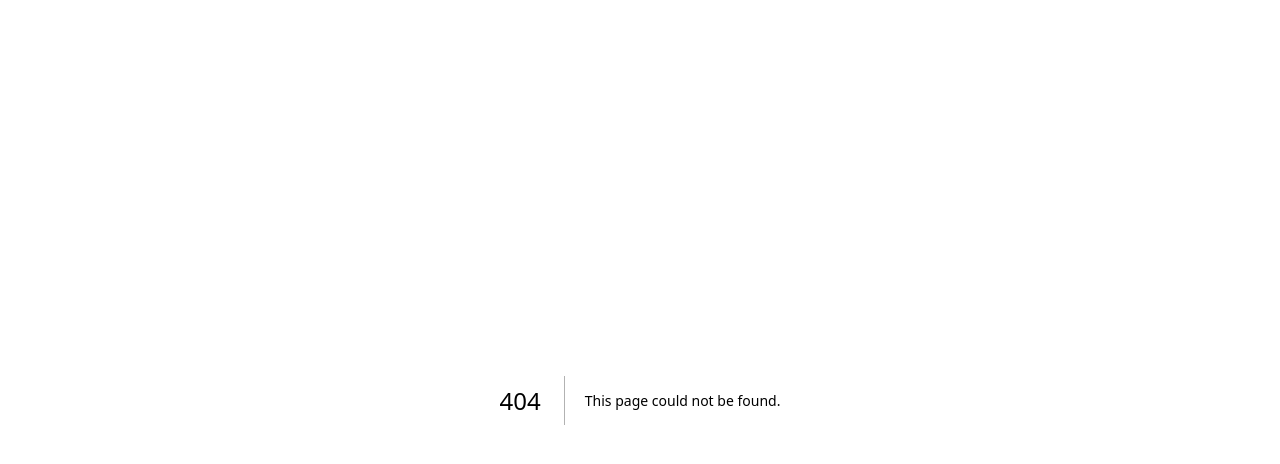
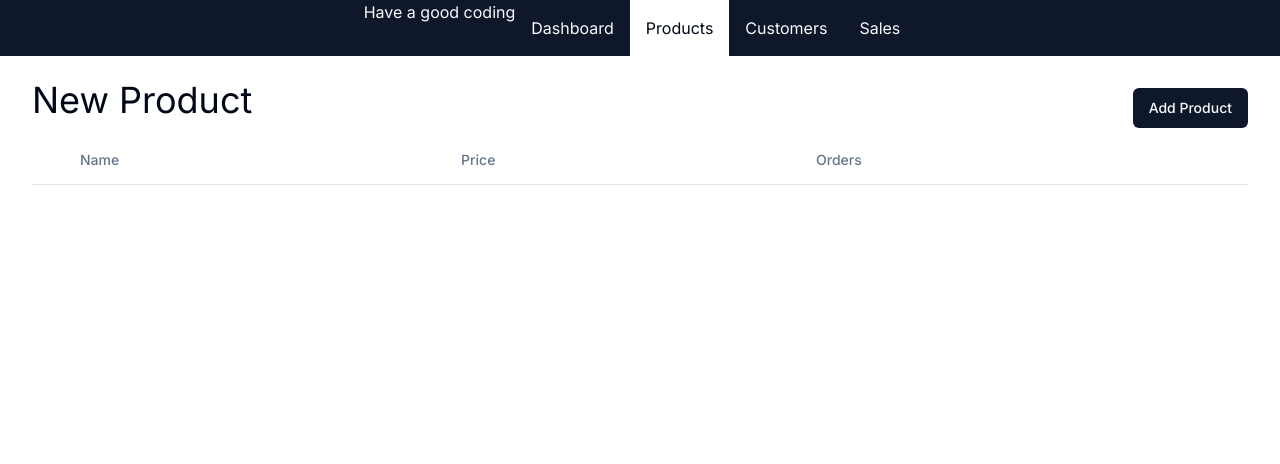
Before and after one commit to thehsadowte/webstore, a Next.js app: page /admin/products in a window 1280 px wide. Before the commit this address had no page. Shown: the top 464 px of the page. Built offline with nearby package versions, Linux system fonts and the light colour scheme.

Commit message:
product-page header+start form new product

```diff
--- a/package.json
+++ b/package.json
@@ -10,6 +10,8 @@
   },
   "dependencies": {
     "@prisma/client": "^5.14.0",
+    "@radix-ui/react-label": "^2.0.2",
+    "@radix-ui/react-slot": "^1.0.2",
     "class-variance-authority": "^0.7.0",
     "clsx": "^2.1.1",
     "lucide-react": "^0.379.0",
--- /dev/null
+++ b/src/app/admin/_components/PageHeader.tsx
@@ -0,0 +1,10 @@
+import React from 'react';
+import { ReactNode } from 'react';
+
+type Props = {};
+
+function PageHeader({ children }: { children: ReactNode }) {
+  return <h1 className="text-4xl mb-4">New Product</h1>;
+}
+
+export default PageHeader;
--- /dev/null
+++ b/src/app/admin/_components/ProductForm.tsx
@@ -0,0 +1,15 @@
+'use client';
+
+import { Input } from '@/components/ui/input';
+import { Label } from '@/components/ui/label';
+
+export default function ProductForm() {
+  return (
+    <form>
+      <div>
+        <Label htmlFor="name">Name</Label>
+        <Input type="text" id="text" name="name" required></Input>
+      </div>
+    </form>
+  );
+}
--- a/src/app/admin/page.tsx
+++ b/src/app/admin/page.tsx
@@ -14,7 +14,7 @@
     _count: true,
   });
 
-  await wait(2000);
+  // await wait(2000);
 
   return {
     amount: (data._sum.pricePaidInCents || 0) / 100,
@@ -22,9 +22,9 @@
   };
 }
 
-const wait = (duration: number) => {
-  return new Promise((resolve) => setTimeout(resolve, duration));
-};
+// const wait = (duration: number) => {
+//   return new Promise((resolve) => setTimeout(resolve, duration));
+// };
 
 async function getUserData() {
   const [userCount, orderData] = await Promise.all([
--- /dev/null
+++ b/src/app/admin/products/new/page.tsx
@@ -0,0 +1,16 @@
+import React from 'react';
+import PageHeader from '../../_components/PageHeader';
+import ProductForm from '../../_components/ProductForm';
+
+type Props = {};
+
+function NewProductPage({}: Props) {
+  return (
+    <>
+      <PageHeader>Add Product</PageHeader>
+      <ProductForm />
+    </>
+  );
+}
+
+export default NewProductPage;
--- /dev/null
+++ b/src/app/admin/products/page.tsx
@@ -0,0 +1,48 @@
+import * as React from 'react';
+import PageHeader from '../_components/PageHeader';
+import Link from 'next/link';
+import { Button } from '@/components/ui/button';
+import {
+  Table,
+  TableBody,
+  TableHead,
+  TableHeader,
+  TableRow,
+} from '@/components/ui/table';
+
+// export interface IAppProps {}
+
+export default function Products(props: IAppProps) {
+  return (
+    <>
+      <div className="flex justify-between items-center gap-4">
+        <PageHeader>Products</PageHeader>
+        <Button asChild>
+          <Link href="/admin/products/new">Add Product</Link>
+        </Button>
+      </div>
+      <ProductsTable />
+    </>
+  );
+}
+
+const ProductsTable = () => {
+  return (
+    <Table>
+      <TableHeader>
+        <TableRow>
+          <TableHead className="w-0">
+            <span className="sr-only">Available for Purchase</span>
+          </TableHead>
+          <TableHead>Name</TableHead>
+          <TableHead>Price</TableHead>
+          <TableHead>Orders</TableHead>
+          <TableHead className="w-0">
+            <span className="sr-only">Actions</span>
+          </TableHead>
+        </TableRow>
+      </TableHeader>
+      <TableBody></TableBody>
+    </Table>
+  );
+};
--- /dev/null
+++ b/src/components/ui/button.tsx
@@ -0,0 +1,56 @@
+import * as React from "react"
+import { Slot } from "@radix-ui/react-slot"
+import { cva, type VariantProps } from "class-variance-authority"
+
+import { cn } from "@/lib/utils"
+
+const buttonVariants = cva(
+  "inline-flex items-center justify-center whitespace-nowrap rounded-md text-sm font-medium ring-offset-background transition-colors focus-visible:outline-none focus-visible:ring-2 focus-visible:ring-ring focus-visible:ring-offset-2 disabled:pointer-events-none disabled:opacity-50",
+  {
+    variants: {
+      variant: {
+        default: "bg-primary text-primary-foreground hover:bg-primary/90",
+        destructive:
+          "bg-destructive text-destructive-foreground hover:bg-destructive/90",
+        outline:
+          "border border-input bg-background hover:bg-accent hover:text-accent-foreground",
+        secondary:
+          "bg-secondary text-secondary-foreground hover:bg-secondary/80",
+        ghost: "hover:bg-accent hover:text-accent-foreground",
+        link: "text-primary underline-offset-4 hover:underline",
+      },
+      size: {
+        default: "h-10 px-4 py-2",
+        sm: "h-9 rounded-md px-3",
+        lg: "h-11 rounded-md px-8",
+        icon: "h-10 w-10",
+      },
+    },
+    defaultVariants: {
+      variant: "default",
+      size: "default",
+    },
+  }
+)
+
+export interface ButtonProps
+  extends React.ButtonHTMLAttributes<HTMLButtonElement>,
+    VariantProps<typeof buttonVariants> {
+  asChild?: boolean
+}
+
+const Button = React.forwardRef<HTMLButtonElement, ButtonProps>(
+  ({ className, variant, size, asChild = false, ...props }, ref) => {
+    const Comp = asChild ? Slot : "button"
+    return (
+      <Comp
+        className={cn(buttonVariants({ variant, size, className }))}
+        ref={ref}
+        {...props}
+      />
+    )
+  }
+)
+Button.displayName = "Button"
+
+export { Button, buttonVariants }
--- /dev/null
+++ b/src/components/ui/input.tsx
@@ -0,0 +1,25 @@
+import * as React from "react"
+
+import { cn } from "@/lib/utils"
+
+export interface InputProps
+  extends React.InputHTMLAttributes<HTMLInputElement> {}
+
+const Input = React.forwardRef<HTMLInputElement, InputProps>(
+  ({ className, type, ...props }, ref) => {
+    return (
+      <input
+        type={type}
+        className={cn(
+          "flex h-10 w-full rounded-md border border-input bg-background px-3 py-2 text-sm ring-offset-background file:border-0 file:bg-transparent file:text-sm file:font-medium placeholder:text-muted-foreground focus-visible:outline-none focus-visible:ring-2 focus-visible:ring-ring focus-visible:ring-offset-2 disabled:cursor-not-allowed disabled:opacity-50",
+          className
+        )}
+        ref={ref}
+        {...props}
+      />
+    )
+  }
+)
+Input.displayName = "Input"
+
+export { Input }
--- /dev/null
+++ b/src/components/ui/label.tsx
@@ -0,0 +1,26 @@
+"use client"
+
+import * as React from "react"
+import * as LabelPrimitive from "@radix-ui/react-label"
+import { cva, type VariantProps } from "class-variance-authority"
+
+import { cn } from "@/lib/utils"
+
+const labelVariants = cva(
+  "text-sm font-medium leading-none peer-disabled:cursor-not-allowed peer-disabled:opacity-70"
+)
+
+const Label = React.forwardRef<
+  React.ElementRef<typeof LabelPrimitive.Root>,
+  React.ComponentPropsWithoutRef<typeof LabelPrimitive.Root> &
+    VariantProps<typeof labelVariants>
+>(({ className, ...props }, ref) => (
+  <LabelPrimitive.Root
+    ref={ref}
+    className={cn(labelVariants(), className)}
+    {...props}
+  />
+))
+Label.displayName = LabelPrimitive.Root.displayName
+
+export { Label }
--- /dev/null
+++ b/src/components/ui/table.tsx
@@ -0,0 +1,117 @@
+import * as React from "react"
+
+import { cn } from "@/lib/utils"
+
+const Table = React.forwardRef<
+  HTMLTableElement,
+  React.HTMLAttributes<HTMLTableElement>
+>(({ className, ...props }, ref) => (
+  <div className="relative w-full overflow-auto">
+    <table
+      ref={ref}
+      className={cn("w-full caption-bottom text-sm", className)}
+      {...props}
+    />
+  </div>
+))
+Table.displayName = "Table"
+
+const TableHeader = React.forwardRef<
+  HTMLTableSectionElement,
+  React.HTMLAttributes<HTMLTableSectionElement>
+>(({ className, ...props }, ref) => (
+  <thead ref={ref} className={cn("[&_tr]:border-b", className)} {...props} />
+))
+TableHeader.displayName = "TableHeader"
+
+const TableBody = React.forwardRef<
+  HTMLTableSectionElement,
+  React.HTMLAttributes<HTMLTableSectionElement>
+>(({ className, ...props }, ref) => (
+  <tbody
+    ref={ref}
+    className={cn("[&_tr:last-child]:border-0", className)}
+    {...props}
+  />
+))
+TableBody.displayName = "TableBody"
+
+const TableFooter = React.forwardRef<
+  HTMLTableSectionElement,
+  React.HTMLAttributes<HTMLTableSectionElement>
+>(({ className, ...props }, ref) => (
+  <tfoot
+    ref={ref}
+    className={cn(
+      "border-t bg-muted/50 font-medium [&>tr]:last:border-b-0",
+      className
+    )}
+    {...props}
+  />
+))
+TableFooter.displayName = "TableFooter"
+
+const TableRow = React.forwardRef<
+  HTMLTableRowElement,
+  React.HTMLAttributes<HTMLTableRowElement>
+>(({ className, ...props }, ref) => (
+  <tr
+    ref={ref}
+    className={cn(
+      "border-b transition-colors hover:bg-muted/50 data-[state=selected]:bg-muted",
+      className
+    )}
+    {...props}
+  />
+))
+TableRow.displayName = "TableRow"
+
+const TableHead = React.forwardRef<
+  HTMLTableCellElement,
+  React.ThHTMLAttributes<HTMLTableCellElement>
+>(({ className, ...props }, ref) => (
+  <th
+    ref={ref}
+    className={cn(
+      "h-12 px-4 text-left align-middle font-medium text-muted-foreground [&:has([role=checkbox])]:pr-0",
+      className
+    )}
+    {...props}
+  />
+))
+TableHead.displayName = "TableHead"
+
+const TableCell = React.forwardRef<
+  HTMLTableCellElement,
+  React.TdHTMLAttributes<HTMLTableCellElement>
+>(({ className, ...props }, ref) => (
+  <td
+    ref={ref}
+    className={cn("p-4 align-middle [&:has([role=checkbox])]:pr-0", className)}
+    {...props}
+  />
+))
+TableCell.displayName = "TableCell"
+
+const TableCaption = React.forwardRef<
+  HTMLTableCaptionElement,
+  React.HTMLAttributes<HTMLTableCaptionElement>
+>(({ className, ...props }, ref) => (
+  <caption
+    ref={ref}
+    className={cn("mt-4 text-sm text-muted-foreground", className)}
+    {...props}
+  />
+))
+TableCaption.displayName = "TableCaption"
+
+export {
+  Table,
+  TableHeader,
+  TableBody,
+  TableFooter,
+  TableHead,
+  TableRow,
+  TableCell,
+  TableCaption,
+}
--- /dev/null
+++ b/src/components/ui/textarea.tsx
@@ -0,0 +1,24 @@
+import * as React from "react"
+
+import { cn } from "@/lib/utils"
+
+export interface TextareaProps
+  extends React.TextareaHTMLAttributes<HTMLTextAreaElement> {}
+
+const Textarea = React.forwardRef<HTMLTextAreaElement, TextareaProps>(
+  ({ className, ...props }, ref) => {
+    return (
+      <textarea
+        className={cn(
+          "flex min-h-[80px] w-full rounded-md border border-input bg-background px-3 py-2 text-sm ring-offset-background placeholder:text-muted-foreground focus-visible:outline-none focus-visible:ring-2 focus-visible:ring-ring focus-visible:ring-offset-2 disabled:cursor-not-allowed disabled:opacity-50",
+          className
+        )}
+        ref={ref}
+        {...props}
+      />
+    )
+  }
+)
+Textarea.displayName = "Textarea"
+
+export { Textarea }
```
Also changed, not shown: 1 other file (tests, documents, lock files or other folders).
